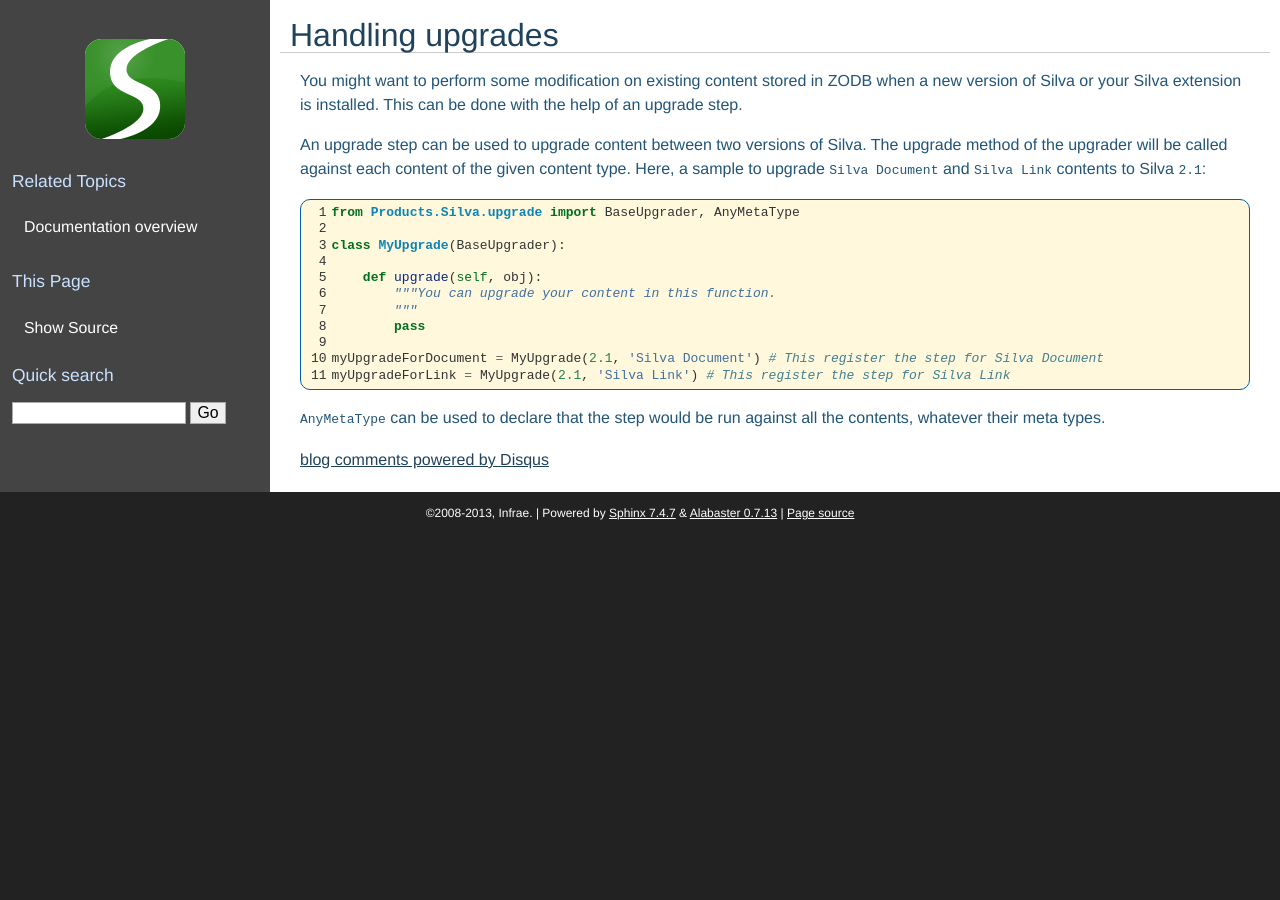
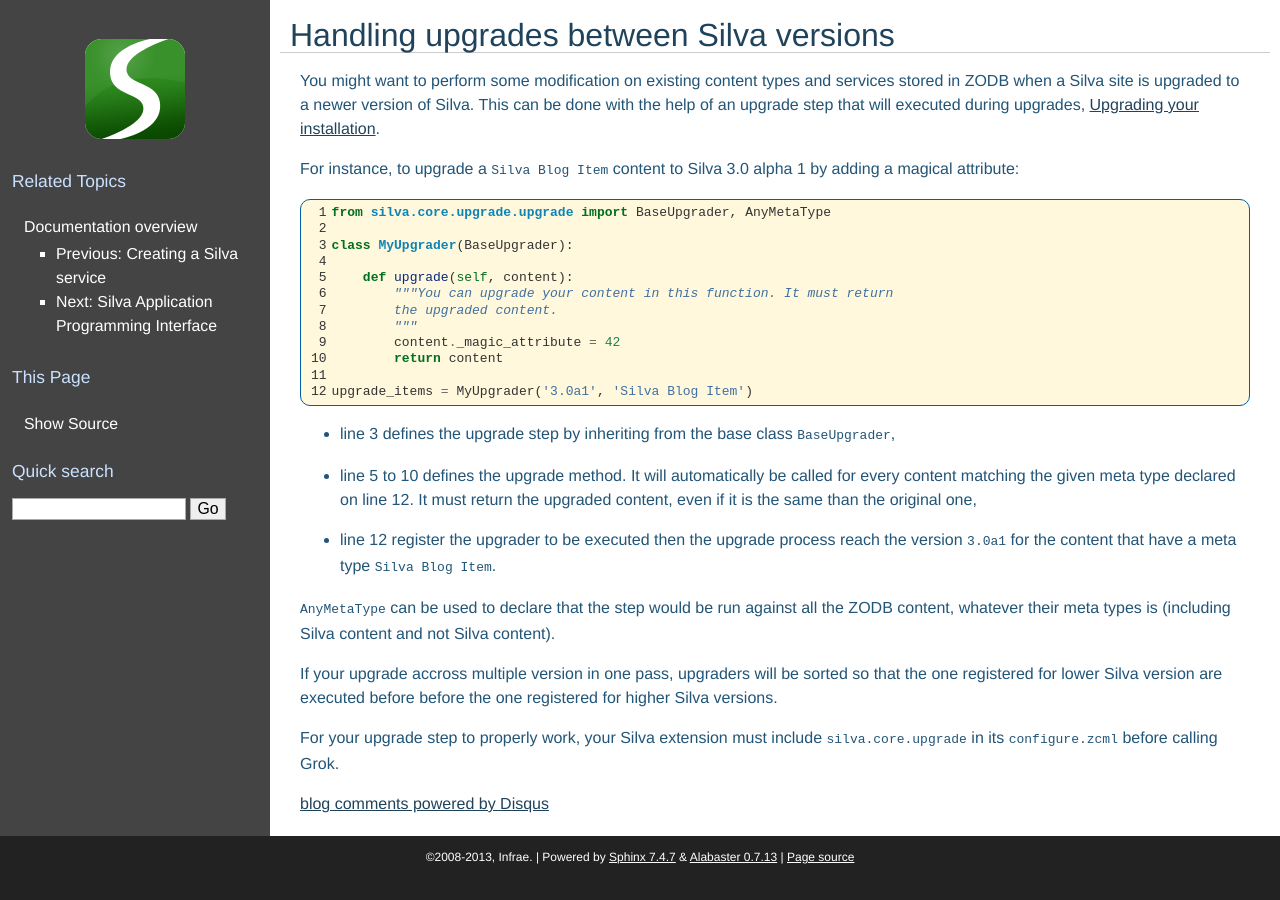
Before and after one commit to silvacms/documentation, a Sphinx documentation site: the page built from source/extension/upgrade.rst, in a window 1280 px wide. Built offline with Sphinx 7.4.7, drawn with Linux system fonts in a browser that asks for light colours; pages that are not in the unit, such as notebooks, are missing from menus; comment, search, counter and statistics services are not loaded.

Commit message:
Integrate upgrade documentation.

```diff
--- a/source/buildout.rst
+++ b/source/buildout.rst
@@ -163,6 +163,8 @@
 
    buildout/extending
 
+
+.. _upgrading-your-installation:
 
 Upgrading your installation
 ---------------------------
--- a/source/extension/upgrade.rst
+++ b/source/extension/upgrade.rst
@@ -1,32 +1,54 @@
 
-Handling upgrades
------------------
+.. _handling-upgrades:
 
-You might want to perform some modification on existing content stored
-in ZODB when a new version of Silva or your Silva extension is
-installed. This can be done with the help of an upgrade step.
+Handling upgrades between Silva versions
+----------------------------------------
 
+You might want to perform some modification on existing content types
+and services stored in ZODB when a Silva site is upgraded to a newer
+version of Silva. This can be done with the help of an upgrade step
+that will executed during upgrades, :ref:`upgrading-your-installation`.
 
-An upgrade step can be used to upgrade content between two versions of
-Silva. The upgrade method of the upgrader will be called against each
-content of the given content type. Here, a sample to upgrade ``Silva
-Document`` and ``Silva Link`` contents to Silva ``2.1``:
+For instance, to upgrade a ``Silva Blog Item`` content to Silva
+3.0 alpha 1 by adding a magical attribute:
 
 .. code-block:: python
    :linenos:
 
-   from Products.Silva.upgrade import BaseUpgrader, AnyMetaType
+   from silva.core.upgrade.upgrade import BaseUpgrader, AnyMetaType
 
-   class MyUpgrade(BaseUpgrader):
+   class MyUpgrader(BaseUpgrader):
 
-       def upgrade(self, obj):
-           """You can upgrade your content in this function.
+       def upgrade(self, content):
+           """You can upgrade your content in this function. It must return
+           the upgraded content.
            """
-           pass
+           content._magic_attribute = 42
+           return content
 
-   myUpgradeForDocument = MyUpgrade(2.1, 'Silva Document') # This register the step for Silva Document
-   myUpgradeForLink = MyUpgrade(2.1, 'Silva Link') # This register the step for Silva Link
+   upgrade_items = MyUpgrader('3.0a1', 'Silva Blog Item')
 
 
+- line 3 defines the upgrade step by inheriting from the base class
+  ``BaseUpgrader``,
+
+- line 5 to 10 defines the upgrade method. It will automatically be
+  called for every content matching the given meta type declared on
+  line 12. It must return the upgraded content, even if it is the same
+  than the original one,
+
+- line 12 register the upgrader to be executed then the upgrade
+  process reach the version ``3.0a1`` for the content that have a meta
+  type ``Silva Blog Item``.
+
 ``AnyMetaType`` can be used to declare that the step would be run
-against all the contents, whatever their meta types.
+against all the ZODB content, whatever their meta types is (including
+Silva content and not Silva content).
+
+If your upgrade accross multiple version in one pass, upgraders will
+be sorted so that the one registered for lower Silva version are
+executed before before the one registered for higher Silva versions.
+
+For your upgrade step to properly work, your Silva extension must
+include ``silva.core.upgrade`` in its ``configure.zcml`` before
+calling Grok.
--- a/source/index.rst
+++ b/source/index.rst
@@ -50,6 +50,7 @@
    layout/index
    contents/index
    services
+   extension/upgrade
    api/index
    test/index
    addons/index
```
Also changed, not shown: source/code_source/index.rst (+8 -8 lines).
